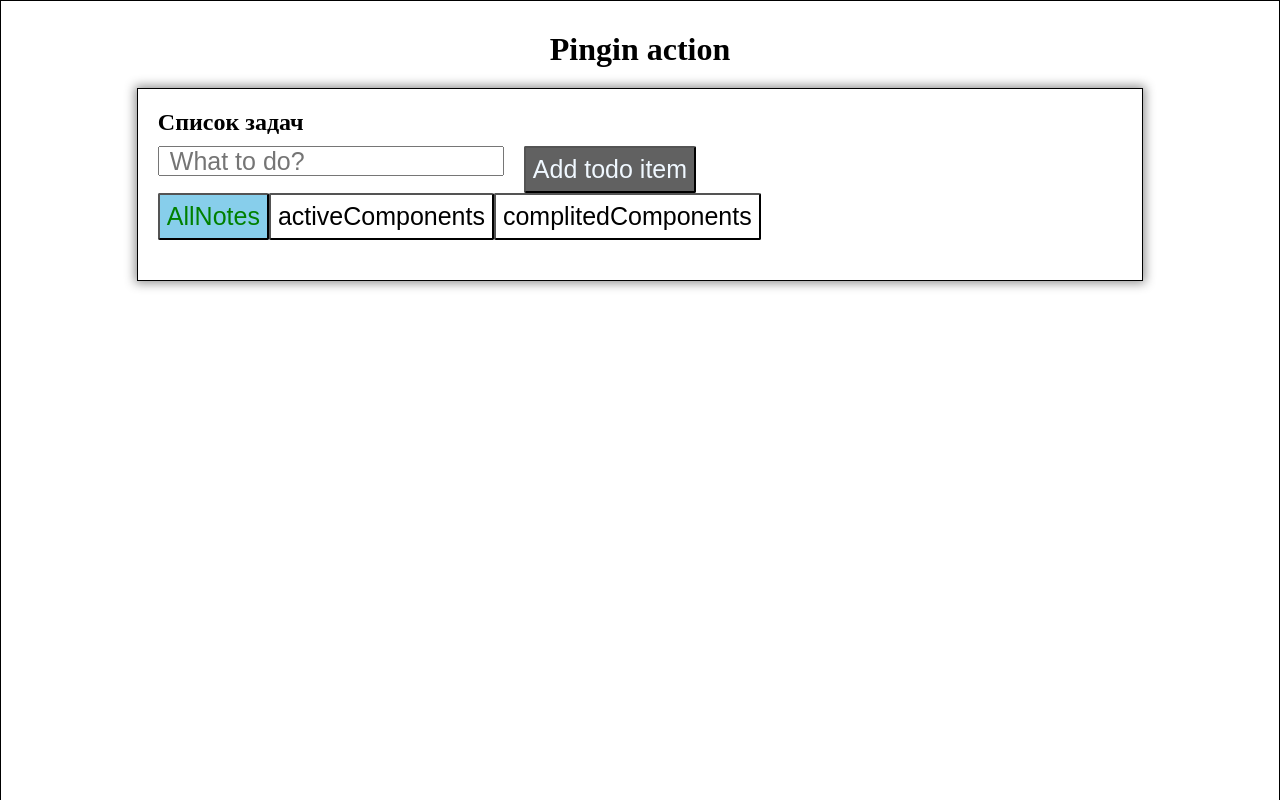
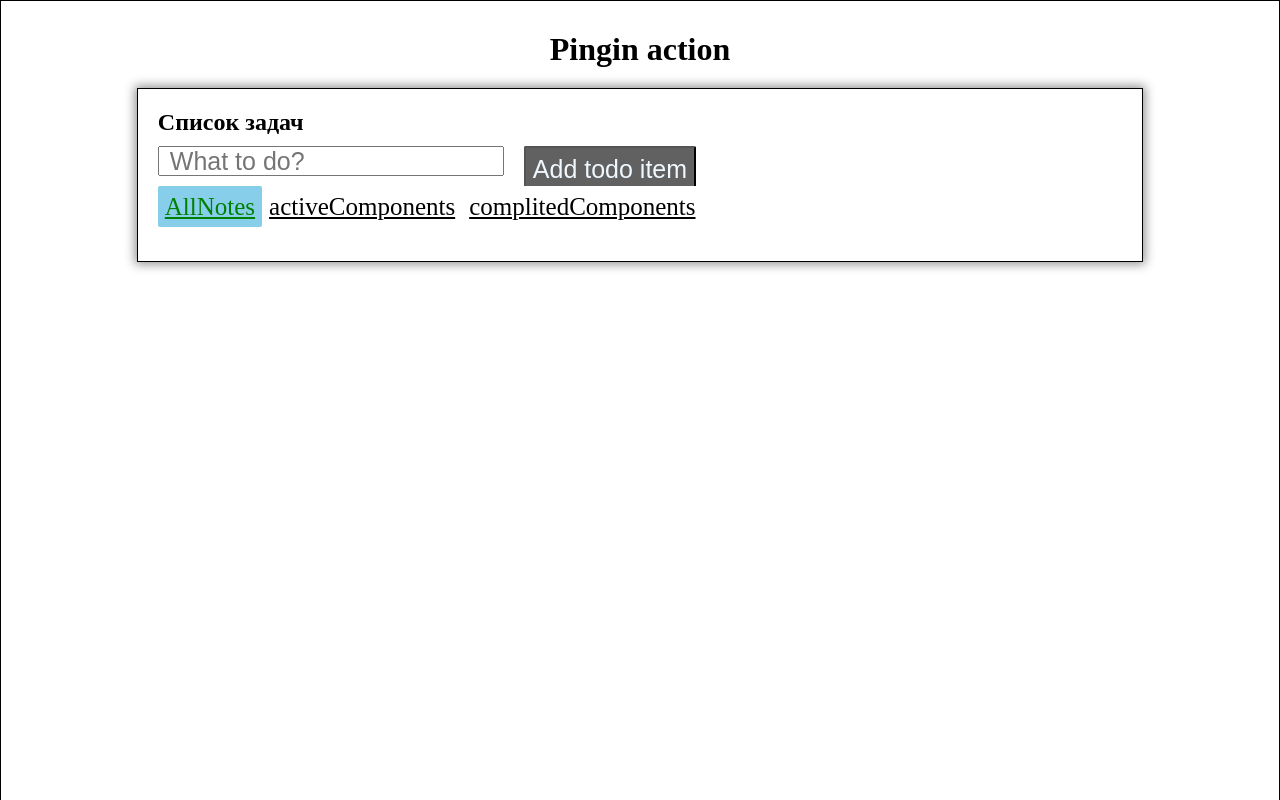
Before and after one commit to JSeniorSan/TodoApp, a React (Create React App) app: page / in a window 1280 px wide. Shown: the top 800 px of the page. Built offline with nearby package versions, Linux system fonts and the light colour scheme.

Commit message:
Add routing.

```diff
--- a/src/Components/FilterList.jsx
+++ b/src/Components/FilterList.jsx
@@ -1,14 +1,13 @@
-import { ActiveFilter } from "../store/filters/filters-actions";
-import { useSelector, useDispatch } from "react-redux";
-import { selectSetFilter } from "../store/filters/filters-selectors";
+import { Link, useParams } from "react-router-dom";
+export default function FilterList() {
+  // сущность роутинга для получения данных от перехода по filter
+  const { filter: activeState = "all" } = useParams();
 
-export default function FilterList() {
-  const dispatch = useDispatch();
-  const activeState = useSelector(selectSetFilter);
+  console.log(activeState);
   return (
     <div>
-      <button
-        onClick={() => dispatch(ActiveFilter("all"))}
+      <Link
+        to="/all"
         style={{
           color: activeState === "all" ? "green" : "black",
           backgroundColor: activeState === "all" ? "skyblue" : "white",
@@ -16,9 +15,9 @@ export default function FilterList() {
         className="btn"
       >
         AllNotes
-      </button>
-      <button
-        onClick={() => dispatch(ActiveFilter("active"))}
+      </Link>
+      <Link
+        to="/active"
         style={{
           color: activeState === "active" ? "green" : "black",
           backgroundColor: activeState === "active" ? "skyblue" : "white",
@@ -26,9 +25,9 @@ export default function FilterList() {
         className="btn"
       >
         activeComponents
-      </button>
-      <button
-        onClick={() => dispatch(ActiveFilter("completed"))}
+      </Link>
+      <Link
+        to="/completed"
         style={{
           color: activeState === "completed" ? "green" : "black",
           backgroundColor: activeState === "completed" ? "skyblue" : "white",
@@ -36,7 +35,7 @@ export default function FilterList() {
         className="btn"
       >
         complitedComponents
-      </button>
+      </Link>
     </div>
   );
 }
--- a/src/Components/List.jsx
+++ b/src/Components/List.jsx
@@ -6,11 +6,12 @@ import {
 } from "../store/todos/todos-selectors";
 import { selectSetFilter } from "../store/filters/filters-selectors";
 import FilterList from "./FilterList";
+import { useParams } from "react-router-dom";
 function List() {
-  const todosSelector = useSelector(selectTodosReducer);
-  const filterState = useSelector(selectSetFilter);
+  const { filter } = useParams();
+
   const array = useSelector((state) => {
-    return selectFilter(state, filterState);
+    return selectFilter(state, filter);
   });
 
   const dispatch = useDispatch();
--- a/src/RootProviders.jsx
+++ b/src/RootProviders.jsx
@@ -2,11 +2,22 @@ import App from "./App.jsx";
 import React from "react";
 import { Provider } from "react-redux";
 import { configureStore } from "./store/index";
+// сущности роутинга
+import { BrowserRouter, Route, Routes } from "react-router-dom";
 export default function RootProviders() {
   return (
     <React.StrictMode>
+      {/* подключение редакса */}
       <Provider store={configureStore()}>
-        <App />
+        {/* подключение роутинга */}
+        <BrowserRouter>
+          <Routes>
+            <Route path="/" element={<App />}>
+              {/* задаем параметры роутинга */}
+              <Route path=":filter" element={<App />}></Route>
+            </Route>
+          </Routes>
+        </BrowserRouter>
       </Provider>
     </React.StrictMode>
   );
--- a/src/index.js
+++ b/src/index.js
@@ -1,6 +1,5 @@
 import React from "react";
 import ReactDOM from "react-dom/client";
-
 import RootProviders from "./RootProviders";
 const root = ReactDOM.createRoot(document.getElementById("root"));
 root.render(<RootProviders />);
--- a/src/store/Root-reducer.js
+++ b/src/store/Root-reducer.js
@@ -1,7 +1,5 @@
 import { combineReducers } from "redux";
-import { filterReducer } from "./filters/filters-reducers";
 import { todosReducer } from "./todos/todos-reducers";
 export const rootReducer = combineReducers({
   todosReducer,
-  filterReducer,
 });
--- a/src/store/index.js
+++ b/src/store/index.js
@@ -6,10 +6,11 @@ import { throttle } from "lodash";
 export const configureStore = () => {
   const loadState = loadLocaleStorage();
   const store = createStore(rootReducer, loadState, devToolsEnhancer());
-
+  // запись нового значения стора при его изменении, но с орграничением записи в 1с
   store.subscribe(
     throttle(() => {
       return saveLocaleStorage({
+        // обновление состояния стора только todo параметров, без состояний фильтров
         todosReducer: store.getState().todosReducer,
       });
     }, 1000)
--- a/src/store/locale-storage.js
+++ b/src/store/locale-storage.js
@@ -1,5 +1,7 @@
+// подгрузка данных из локального хранилища
 export const loadLocaleStorage = () => {
   try {
+    // получение данных по уникальному ключу state
     const localState = localStorage.getItem("state");
     if (localState === null) {
       return undefined;
@@ -9,10 +11,11 @@ export const loadLocaleStorage = () => {
     return undefined;
   }
 };
-
+// запись новых данных в хранилище
 export const saveLocaleStorage = (state) => {
   try {
     const savedState = JSON.stringify(state);
+    // установка значения по уникальному ключу state
     localStorage.setItem("state", savedState);
   } catch (error) {
     console.log(error);
--- a/src/store/todos/todos-reducers.js
+++ b/src/store/todos/todos-reducers.js
@@ -1,7 +1,8 @@
 import { ADD_TODO, DELETE_TODO, SWITCH_TODO } from "./todos-constants";
 let numberId;
-
+// обработка экшенов для todo задач
 export const todosReducer = (state = [], action) => {
+  // обработка ключей для списка
   if (state.length === 0) {
     numberId = 0;
   } else {
--- a/src/store/todos/todos-selectors.js
+++ b/src/store/todos/todos-selectors.js
@@ -1,6 +1,7 @@
 export const selectTodosReducer = (state) => state.todosReducer;
 export const selectFilter = (state, filter) => {
   switch (filter) {
+    // проверка для выбора фильтра
     default: {
       return state.todosReducer;
     }
```
Also changed, not shown: src/Store.js (deleted, +0 -73 lines).
